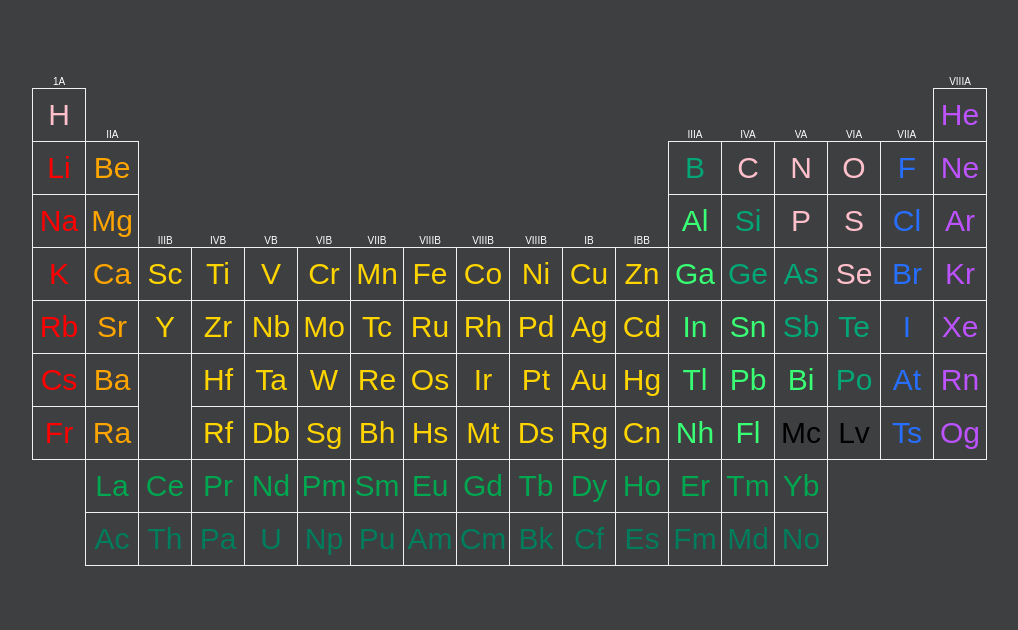
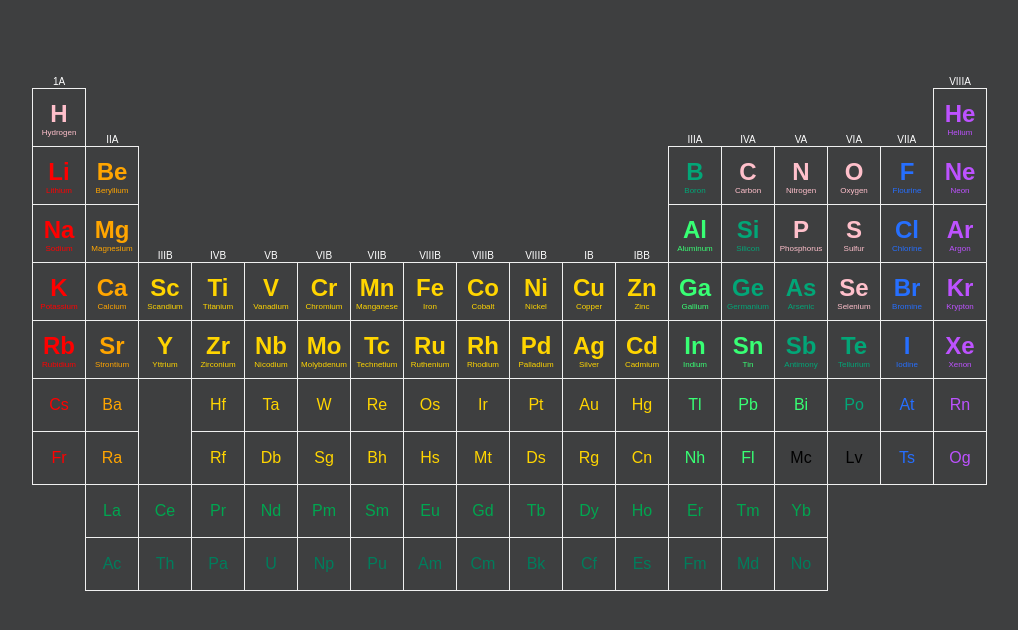
Before and after one commit to albaranlex/periodicTable, a plain HTML site: page index.html in a window 1280 px wide. Shown: the part 90-720 px from the top of the page, without its empty margins (18-1036 px from the left). Drawn offline with Linux system fonts and the light colour scheme.

Commit message:
added style

```diff
--- a/css/style.css
+++ b/css/style.css
@@ -2,10 +2,10 @@ body {
   font-family: Arial, Helvetica, sans-serif;
   background-color: #3e3f40;
   margin: 50px;
+  align-items: center;
 }
 
 table {
-  font-size: 30px;
   border-collapse: collapse;
 }
 
@@ -14,13 +14,28 @@ h1 {
   color: white;
 }
 
+h3 {
+  font-size: 30px;
+  margin-top: -20px;
+}
+td div {
+  height: 40px;
+  margin-top: -10px;
+}
+span {
+  font-size: 8px;
+  margin-top: -20px;
+}
 td {
   height: 50px;
   width: 50px;
   border: 1px #f0f0f0 solid;
+  text-align: center;
   margin: none;
-  padding: none;
-  text-align: center;
+}
+
+td span {
+  display: block;
 }
 
 td:hover {
@@ -31,6 +46,13 @@ td:hover {
   cursor: pointer;
 }
 
+td:empty {
+  border: none;
+}
+
+td:empty:hover {
+  background-color: transparent;
+}
 /* Remove Border */
 tr:nth-child(1) > td:nth-child(n + 1):nth-child(-n + 18),
 tr:nth-child(2) > td:nth-child(n + 2):nth-child(-n + 17),
--- a/index.html
+++ b/index.html
@@ -33,7 +33,10 @@
       </tr>
 
       <tr>
-        <td>H</td>
+        <td>
+          <div><h2>H</h2></div>
+          <span><p>Hydrogen</p></span>
+        </td>
         <td>IIA</td>
         <td></td>
         <td></td>
@@ -50,12 +53,21 @@
         <td>VA</td>
         <td>VIA</td>
         <td>VIIA</td>
-        <td>He</td>
+        <td>
+          <div><h2>He</h2></div>
+          <span><p>Helium</p></span>
+        </td>
       </tr>
 
       <tr>
-        <td>Li</td>
-        <td>Be</td>
+        <td>
+          <div><h2>Li</h2></div>
+          <span><p>Lithium</p></span>
+        </td>
+        <td>
+          <div><h2>Be</h2></div>
+          <span><p>Beryllium</p></span>
+        </td>
         <td></td>
         <td></td>
         <td></td>
@@ -66,17 +78,41 @@
         <td></td>
         <td></td>
         <td></td>
-        <td>B</td>
-        <td>C</td>
-        <td>N</td>
-        <td>O</td>
-        <td>F</td>
-        <td>Ne</td>
+        <td>
+          <div><h2>B</h2></div>
+          <span><p>Boron</p></span>
+        </td>
+        <td>
+          <div><h2>C</h2></div>
+          <span><p>Carbon</p></span>
+        </td>
+        <td>
+          <div><h2>N</h2></div>
+          <span><p>Nitrogen</p></span>
+        </td>
+        <td>
+          <div><h2>O</h2></div>
+          <span><p>Oxygen</p></span>
+        </td>
+        <td>
+          <div><h2>F</h2></div>
+          <span><p>Flourine</p></span>
+        </td>
+        <td>
+          <div><h2>Ne</h2></div>
+          <span><p>Neon</p></span>
+        </td>
       </tr>
 
       <tr>
-        <td>Na</td>
-        <td>Mg</td>
+        <td>
+          <div><h2>Na</h2></div>
+          <span><p>Sodium</p></span>
+        </td>
+        <td>
+          <div><h2>Mg</h2></div>
+          <span><p>Magnesium</p></span>
+        </td>
         <td>IIIB</td>
         <td>IVB</td>
         <td>VB</td>
@@ -87,54 +123,180 @@
         <td>VIIIB</td>
         <td>IB</td>
         <td>IBB</td>
-        <td>Al</td>
-        <td>Si</td>
-        <td>P</td>
-        <td>S</td>
-        <td>Cl</td>
-        <td>Ar</td>
+        <td>
+          <div><h2>Al</h2></div>
+          <span><p>Aluminum</p></span>
+        </td>
+        <td>
+          <div><h2>Si</h2></div>
+          <span><p>Silicon</p></span>
+        </td>
+        <td>
+          <div><h2>P</h2></div>
+          <span><p>Phosphorus</p></span>
+        </td>
+        <td>
+          <div><h2>S</h2></div>
+          <span><p>Sulfur</p></span>
+        </td>
+        <td>
+          <div><h2>Cl</h2></div>
+          <span><p>Chlorine</p></span>
+        </td>
+        <td>
+          <div><h2>Ar</h2></div>
+          <span><p>Argon</p></span>
+        </td>
       </tr>
 
       <tr>
-        <td>K</td>
-        <td>Ca</td>
-        <td>Sc</td>
-        <td>Ti</td>
-        <td>V</td>
-        <td>Cr</td>
-        <td>Mn</td>
-        <td>Fe</td>
-        <td>Co</td>
-        <td>Ni</td>
-        <td>Cu</td>
-        <td>Zn</td>
-        <td>Ga</td>
-        <td>Ge</td>
-        <td>As</td>
-        <td>Se</td>
-        <td>Br</td>
-        <td>Kr</td>
+        <td>
+          <div><h2>K</h2></div>
+          <span><p>Potassium</p></span>
+        </td>
+        <td>
+          <div><h2>Ca</h2></div>
+          <span><p>Calcium</p></span>
+        </td>
+        <td>
+          <div><h2>Sc</h2></div>
+          <span><p>Scandium</p></span>
+        </td>
+        <td>
+          <div><h2>Ti</h2></div>
+          <span><p>Titanium</p></span>
+        </td>
+        <td>
+          <div><h2>V</h2></div>
+          <span><p>Vanadium</p></span>
+        </td>
+        <td>
+          <div><h2>Cr</h2></div>
+          <span><p>Chromium</p></span>
+        </td>
+        <td>
+          <div><h2>Mn</h2></div>
+          <span><p>Manganese</p></span>
+        </td>
+        <td>
+          <div><h2>Fe</h2></div>
+          <span><p>Iron</p></span>
+        </td>
+        <td>
+          <div><h2>Co</h2></div>
+          <span><p>Cobalt</p></span>
+        </td>
+        <td>
+          <div><h2>Ni</h2></div>
+          <span><p>Nickel</p></span>
+        </td>
+        <td>
+          <div><h2>Cu</h2></div>
+          <span><p>Copper</p></span>
+        </td>
+        <td>
+          <div><h2>Zn</h2></div>
+          <span><p>Zinc</p></span>
+        </td>
+        <td>
+          <div><h2>Ga</h2></div>
+          <span><p>Gallium</p></span>
+        </td>
+        <td>
+          <div><h2>Ge</h2></div>
+          <span><p>Germanium</p></span>
+        </td>
+        <td>
+          <div><h2>As</h2></div>
+          <span><p>Arsenic</p></span>
+        </td>
+        <td>
+          <div><h2>Se</h2></div>
+          <span><p>Selenium</p></span>
+        </td>
+        <td>
+          <div><h2>Br</h2></div>
+          <span><p>Bromine</p></span>
+        </td>
+        <td>
+          <div><h2>Kr</h2></div>
+          <span><p>Krypton</p></span>
+        </td>
       </tr>
 
       <tr>
-        <td>Rb</td>
-        <td>Sr</td>
-        <td>Y</td>
-        <td>Zr</td>
-        <td>Nb</td>
-        <td>Mo</td>
-        <td>Tc</td>
-        <td>Ru</td>
-        <td>Rh</td>
-        <td>Pd</td>
-        <td>Ag</td>
-        <td>Cd</td>
-        <td>In</td>
-        <td>Sn</td>
-        <td>Sb</td>
-        <td>Te</td>
-        <td>I</td>
-        <td>Xe</td>
+        <td>
+          <div><h2>Rb</h2></div>
+          <span><p>Rubidium</p></span>
+        </td>
+        <td>
+          <div><h2>Sr</h2></div>
+          <span><p>Strontium</p></span>
+        </td>
+        <td>
+          <div><h2>Y</h2></div>
+          <span><p>Yttrium</p></span>
+        </td>
+        <td>
+          <div><h2>Zr</h2></div>
+          <span><p>Zirconium</p></span>
+        </td>
+        <td>
+          <div><h2>Nb</h2></div>
+          <span><p>Nicodium</p></span>
+        </td>
+        <td>
+          <div><h2>Mo</h2></div>
+          <span><p>Molybdenum</p></span>
+        </td>
+        <td>
+          <div><h2>Tc</h2></div>
+          <span><p>Technetium</p></span>
+        </td>
+        <td>
+          <div><h2>Ru</h2></div>
+          <span><p>Ruthenium</p></span>
+        </td>
+        <td>
+          <div><h2>Rh</h2></div>
+          <span><p>Rhodium</p></span>
+        </td>
+        <td>
+          <div><h2>Pd</h2></div>
+          <span><p>Palladium</p></span>
+        </td>
+        <td>
+          <div><h2>Ag</h2></div>
+          <span><p>Silver</p></span>
+        </td>
+        <td>
+          <div><h2>Cd</h2></div>
+          <span><p>Cadmium</p></span>
+        </td>
+        <td>
+          <div><h2>In</h2></div>
+          <span><p>Indium</p></span>
+        </td>
+        <td>
+          <div><h2>Sn</h2></div>
+          <span><p>Tin</p></span>
+        </td>
+        <td>
+          <div><h2>Sb</h2></div>
+          <span><p>Antimony</p></span>
+        </td>
+        <td>
+          <div><h2>Te</h2></div>
+          <span><p>Tellurium</p></span>
+        </td>
+        <td>
+          <div><h2>I</h2></div>
+          <span><p>Iodine</p></span>
+        </td>
+        <td>
+          <div><h2>Xe</h2></div>
+          <span><p>Xenon</p></span>
+        </td>
       </tr>
 
       <tr>
```
